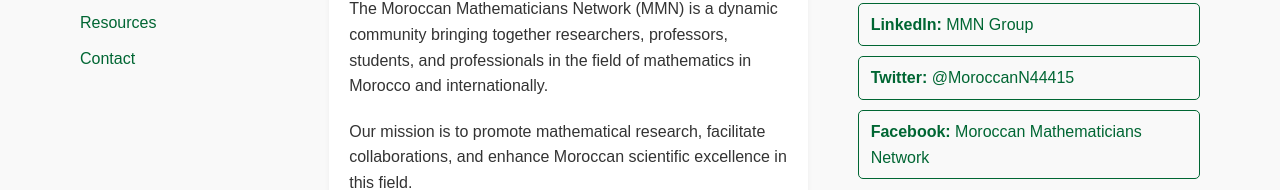
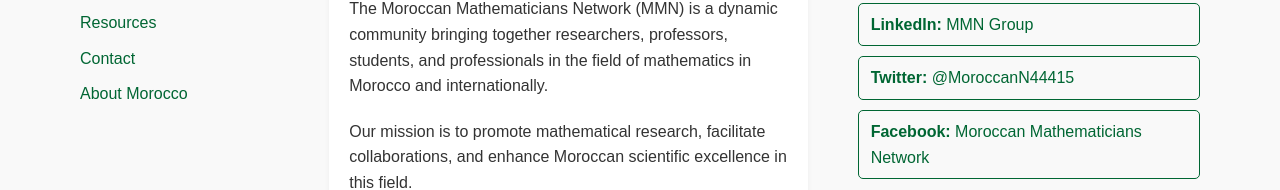
Before and after one commit to mmn2025/mmn-network, a plain HTML site: page index.html in a window 1280 px wide. Shown: the part 312-502 px from the top of the page. Drawn offline with nearby package versions, Linux system fonts and the light colour scheme; some packages are replaced by stand-ins of ours.

Commit message:
Update index.html

```diff
--- a/index.html
+++ b/index.html
@@ -235,6 +235,7 @@
             <a href="events_en.html">Events</a>
             <a href="resources_en.html">Resources</a>
             <a href="contact_en.html">Contact</a>
+            <a href="morocco.html">About Morocco</a>
         </div>
 
         <!-- Content Section (Middle) -->
```
